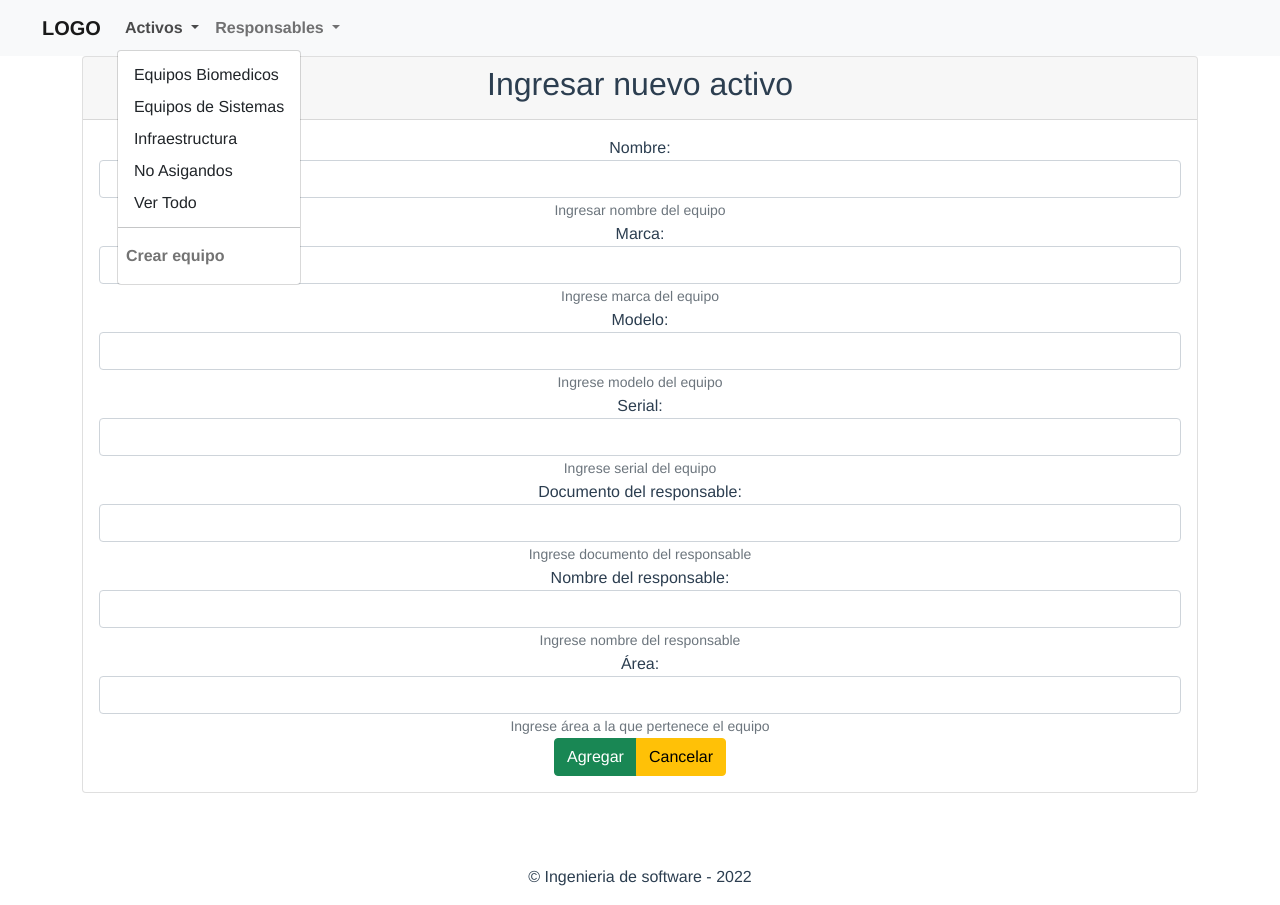
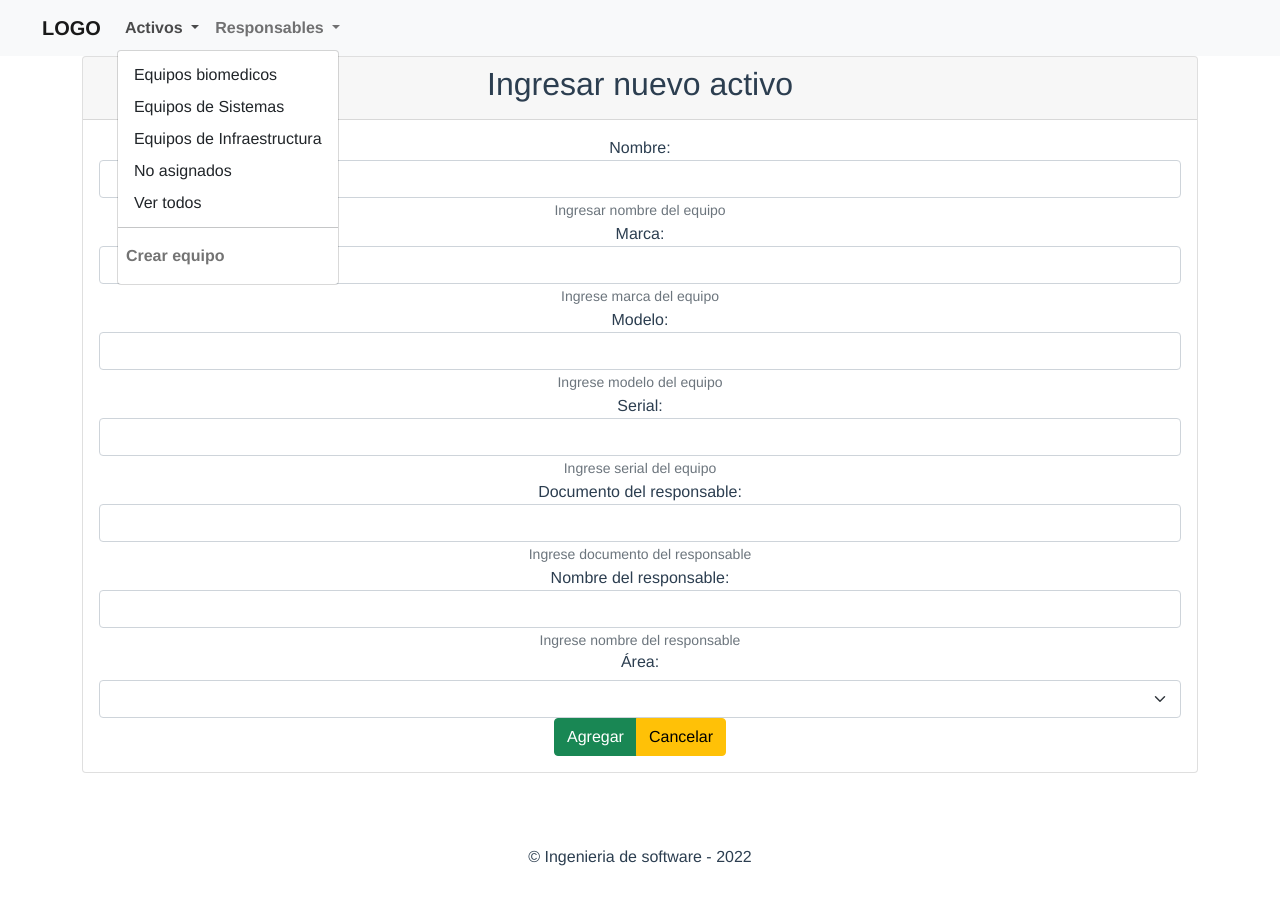
Before and after one commit to DavidRuizL/SISTEMA-DE-GESTION-TECNOLOGICA-HOSPITALARIA, a Vue app: page /crearequipo in a window 1280 px wide. Both pictures are taken after a click on the button "Activos". Built offline with nearby package versions, Linux system fonts and the light colour scheme.

Commit message:
CreateEditNavbar

```diff
--- a/src/components/CrearEquipo.vue
+++ b/src/components/CrearEquipo.vue
@@ -10,49 +10,53 @@
                      <div class="form-group">
                      <label for="nombre">Nombre:</label>
                      <input type="text"
-                        class="form-control" name="nombre" v-model="equipo.nombre" id="nombre" aria-describedby="helpId" placeholder="">
+                       class="form-control" name="nombre" v-model="equipo.nombre" id="nombre" aria-describedby="helpId" placeholder="" required>
                      <small id="helpId" class="form-text text-muted">Ingresar nombre del equipo</small>
                    </div>
                    </form>
                      <div class="form-group">
                      <label for="marca">Marca:</label>
                      <input type="text"
-                        class="form-control" name="marca" v-model="equipo.marca" id="marca" aria-describedby="helpId" placeholder="">
+                       class="form-control" name="marca" v-model="equipo.marca" id="marca" aria-describedby="helpId" placeholder="" required>
                      <small id="helpId" class="form-text text-muted">Ingrese marca del equipo</small>
                    </div>
                    <div class="form-group">
                      <label for="modelo">Modelo:</label>
                      <input type="text"
-                        class="form-control" name="modelo" v-model="equipo.modelo" id="modelo" aria-describedby="helpId" placeholder="">
+                       class="form-control" name="modelo" v-model="equipo.modelo" id="modelo" aria-describedby="helpId" placeholder="" required>
                      <small id="helpId" class="form-text text-muted">Ingrese modelo del equipo</small>
                    </div>
                    <div class="form-group">
                      <label for="serial">Serial:</label>
                      <input type="text"
-                        class="form-control" name="serial" v-model="equipo.serial" id="serial" aria-describedby="helpId" placeholder="">
+                       class="form-control" name="serial" v-model="equipo.serial" id="serial" aria-describedby="helpId" placeholder="" required>
                      <small id="helpId" class="form-text text-muted">Ingrese serial del equipo</small>
                    </div>
                    <div class="form-group">
                      <label for="doc_resp">Documento del responsable:</label>
                      <input type="text"
-                        class="form-control" name="doc_resp" v-model="equipo.doc_resp" id="doc_resp" aria-describedby="helpId" placeholder="">
+                       class="form-control" name="doc_resp" v-model="equipo.doc_resp" id="doc_resp" aria-describedby="helpId" placeholder="" required>
                      <small id="helpId" class="form-text text-muted">Ingrese documento del responsable</small>
                    </div>
                    <div class="form-group">
                      <label for="nom_resp">Nombre del responsable:</label>
                      <input type="text"
-                        class="form-control" name="nom_resp" v-model="equipo.nom_resp" id="nom_resp" aria-describedby="helpId" placeholder="">
+                       class="form-control" name="nom_resp" v-model="equipo.nom_resp" id="nom_resp" aria-describedby="helpId" placeholder="" required>
                      <small id="helpId" class="form-text text-muted">Ingrese nombre del responsable</small>
                    </div>
                    <div class="form-group">
-                      <label for="area">Área:</label>
-                      <input type="text"
-                        class="form-control" name="area" v-model="equipo.area" id="area" aria-describedby="helpId" placeholder="">
-                      <small id="helpId" class="form-text text-muted">Ingrese área a la que pertenece el equipo</small>
+                     <h6>Área:</h6>
+                     <select class="form-select" v-model="equipo.area" aria-label="Default select example" required>
+                       <option selected>Seleccione el área al que pertenece el equipo</option>
+                       <option value="0">Biomédica</option>
+                       <option value="1">Infra</option>
+                       <option value="2">Sis</option>
+                       <option value="3">NA</option>
+                     </select>
                    </div>
                    <div class="btn-group" role="group" aria-label="">
                        <button type="submit" class="btn btn-success">Agregar</button>
-                        <router-link :to="{name:'ListarEquiposSis'}" class="btn btn-warning">Cancelar</router-link>
+                       <router-link :to="{name:'ListarEquipos'}" class="btn btn-warning">Cancelar</router-link>
                    </div>
                </form>
 
@@ -63,6 +67,7 @@
 </template>
 
 <script>
+/*import ListarEquiposBioVue from './ListarEquiposBio.vue';*/
 export default {
    data(){
      return{
@@ -74,7 +79,7 @@ export default {
          var responseClone;
          console.log(this.equipo);
          var datosEnviar={nombre:this.equipo.nombre , marca:this.equipo.marca , modelo:this.equipo.modelo , serial:this.equipo.serial , doc_resp:this.equipo.doc_resp , nom_resp:this.equipo.nom_resp , area:this.equipo.area}
-          fetch ('http://localhost/practica2/?insertar=1', {
+         fetch ('http://localhost/practica_vue/?insertar=1', {
            method:"POST",
            body:JSON.stringify(datosEnviar)
          })
@@ -84,6 +89,7 @@ export default {
          })
          .then((datosRespuesta) => {
            console.log(datosRespuesta)
+           window.location.href='listarequipos'
          }, function(rejectionReason){
            console.log('error parsing JSON from response.', rejectionReason, responseClone);
            responseClone.text()
--- a/src/components/CrearResponsable.vue
+++ b/src/components/CrearResponsable.vue
@@ -33,7 +33,7 @@
                     </div>
                     <div class="btn-group" role="group" aria-label="">
                         <button type="submit" class="btn btn-success">Agregar</button>
-                        <button type="button" class="btn btn-warning">Cancelar</button>
+                        <router-link :to="{name:'ListarEquipos'}" class="btn btn-warning">Cancelar</router-link>
                     </div>
                 </form>
             </div>
@@ -53,7 +53,7 @@ export default {
           var responseClone;
           console.log(this.responsable);
           var datosEnviar={documento:this.responsable.documento , nombre:this.responsable.nombre, apellido:this.responsable.apellido , correo:this.responsable.correo}
-          fetch ('http://localhost/practica2/?insertar_resp=1', {
+          fetch ('http://localhost/Practica_vue/?insertar_resp=1', {
             method:"POST",
             body:JSON.stringify(datosEnviar)
           })
@@ -63,6 +63,7 @@ export default {
           })
           .then((datosRespuesta) => {
             console.log(datosRespuesta)
+            window.location.href='listarequipos'
           }, function(rejectionReason){
             console.log('error parsing JSON from response.', rejectionReason, responseClone);
             responseClone.text()
--- a/src/components/ListarResponsables.vue
+++ b/src/components/ListarResponsables.vue
@@ -14,7 +14,6 @@
               <th>ID</th>
               <th>Nombre</th>
               <th>Documento</th>
-              <th>Acciones</th>
             </tr>
           </thead>
           <tbody>
@@ -23,18 +22,6 @@
               <td>{{ responsable.id }}</td>
               <td>{{ responsable.nombre }}</td>
               <td>{{ responsable.documento }}</td>
-              <td>
-                <div class="btn-group" role="group" aria-label="">
-                  <button type="button" class="btn btn-info">Editar</button>
-                  <button
-                    type="button"
-                    v-on:click="borrarResponsable(responsable.id)"
-                    class="btn btn-danger"
-                  >
-                    Borrar
-                  </button>
-                </div>
-              </td>
             </tr>
           </tbody>
         </table>
--- a/src/components/NavComp.vue
+++ b/src/components/NavComp.vue
@@ -28,25 +28,21 @@
             </a>
             <ul class="dropdown-menu" aria-labelledby="navbarDropdownMenuLink">
               <li>
-                <a class="dropdown-item" href="listarequiposbio"
-                  >Equipos Biomedicos
-                </a>
+                <router-link :to="{name:'ListarEquiposBio'}" class="dropdown-item"> Equipos biomedicos</router-link>
+
               </li>
               <li>
-                <a class="dropdown-item" href="listarequipossis"
-                  >Equipos de Sistemas</a
-                >
+                <router-link :to="{name:'ListarEquiposSis'}" class="dropdown-item"> Equipos de Sistemas</router-link>
               </li>
               <li>
-                <a class="dropdown-item" href="listarequiposinfra"
-                  >Infraestructura</a
-                >
+                <router-link :to="{name:'ListarEquiposInfra'}" class="dropdown-item"> Equipos de Infraestructura</router-link>
+              </li>
+
+              <li>
+                <router-link :to="{name:'ListarEquiposNa'}" class="dropdown-item"> No asignados</router-link>
               </li>
               <li>
-                <a class="dropdown-item" href="listarequiposna">No Asigandos</a>
-              </li>
-              <li>
-                <a class="dropdown-item" href="listarequipos">Ver Todo</a>
+                <router-link :to="{name:'ListarEquipos'}" class="dropdown-item"> Ver todos</router-link>
               </li>
               <li><hr class="dropdown-divider" /></li>
               <li class="nav-item">
@@ -67,13 +63,11 @@
             </a>
             <ul class="dropdown-menu" aria-labelledby="navbarDropdownMenuLink">
               <li class="nav-item">
-                <a class="nav-link" href="listarresponsables">Listado</a>
+                <router-link :to="{name:'ListarResponsables'}" class="dropdown-item"> Listar responsables</router-link>
               </li>
               <li><hr class="dropdown-divider" /></li>
               <li class="nav-item">
-                <a class="nav-link" href="crearesponsable"
-                  >Crear Responsables</a
-                >
+                <router-link :to="{name:'CrearResponsable'}" class="dropdown-item"> Crear responsable</router-link>
               </li>
             </ul>
           </li>
```
Lines whose indentation alone changed are shown as unchanged.
